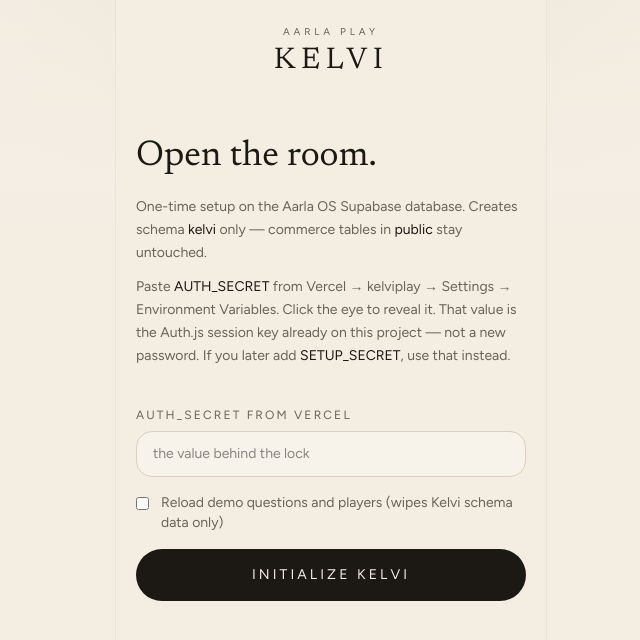
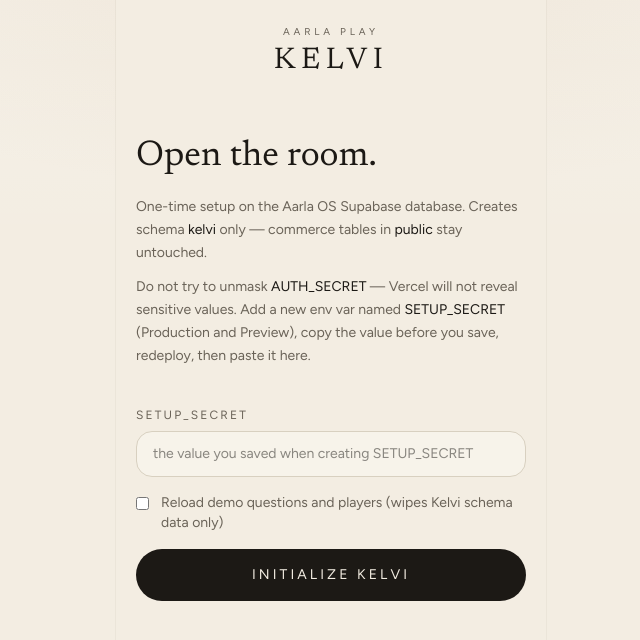
Before and after one commit to vanipriya-j/kelviplay, a Next.js app: page /setup in a window 1280 px wide. Shown: the top 640 px of the page, without its empty margins (309-949 px from the left). Built offline with nearby package versions, Linux system fonts and the light colour scheme.

Commit message:
Use SETUP_SECRET for /setup so AUTH_SECRET can stay unreadable on Vercel.

```diff
--- a/app/setup/page.tsx
+++ b/app/setup/page.tsx
@@ -21,10 +21,9 @@ export default function SetupPage() {
         <span className="text-ink">public</span> stay untouched.
       </p>
       <p className="mt-3 text-sm leading-relaxed text-muted">
-        Paste <span className="text-ink">AUTH_SECRET</span> from Vercel → kelviplay → Settings →
-        Environment Variables. Click the eye to reveal it. That value is the Auth.js session key
-        already on this project — not a new password. If you later add{" "}
-        <span className="text-ink">SETUP_SECRET</span>, use that instead.
+        Do not try to unmask <span className="text-ink">AUTH_SECRET</span> — Vercel will not reveal
+        sensitive values. Add a new env var named <span className="text-ink">SETUP_SECRET</span>{" "}
+        (Production and Preview), copy the value before you save, redeploy, then paste it here.
       </p>
 
       <form
@@ -38,13 +37,13 @@ export default function SetupPage() {
         }}
       >
         <label className="block text-xs tracking-[0.18em] uppercase text-muted">
-          AUTH_SECRET from Vercel
+          SETUP_SECRET
           <input
             name="secret"
             type="password"
             required
             autoComplete="off"
-            placeholder="the value behind the lock"
+            placeholder="the value you saved when creating SETUP_SECRET"
             className="mt-2 w-full rounded-2xl border border-rule bg-cloud px-4 py-3 text-sm tracking-normal text-ink normal-case"
           />
         </label>
--- a/lib/setup/secret.ts
+++ b/lib/setup/secret.ts
@@ -1,6 +1,6 @@
 import { timingSafeEqual } from "crypto";
 
-/** Same idea as Aarla OS `/setup`. AUTH_SECRET is already on kelviplay Vercel. */
+/** /setup password: SETUP_SECRET (preferred). AUTH_SECRET is only a local fallback. */
 export function setupSecret(): string | null {
   return process.env.SETUP_SECRET?.trim() || process.env.AUTH_SECRET?.trim() || null;
 }
```
Also changed, not shown: 2 other files (tests, documents, lock files or other folders).
